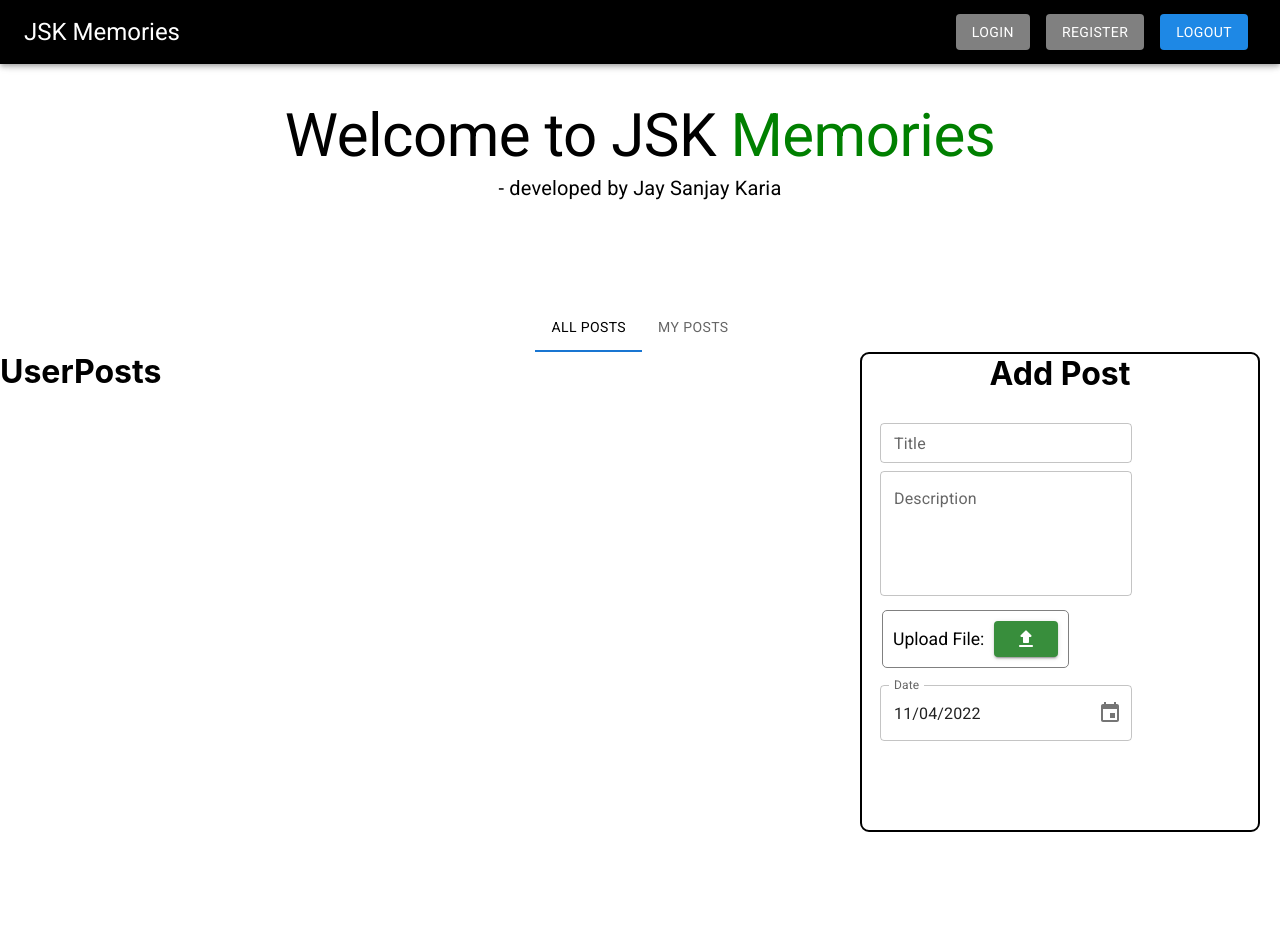
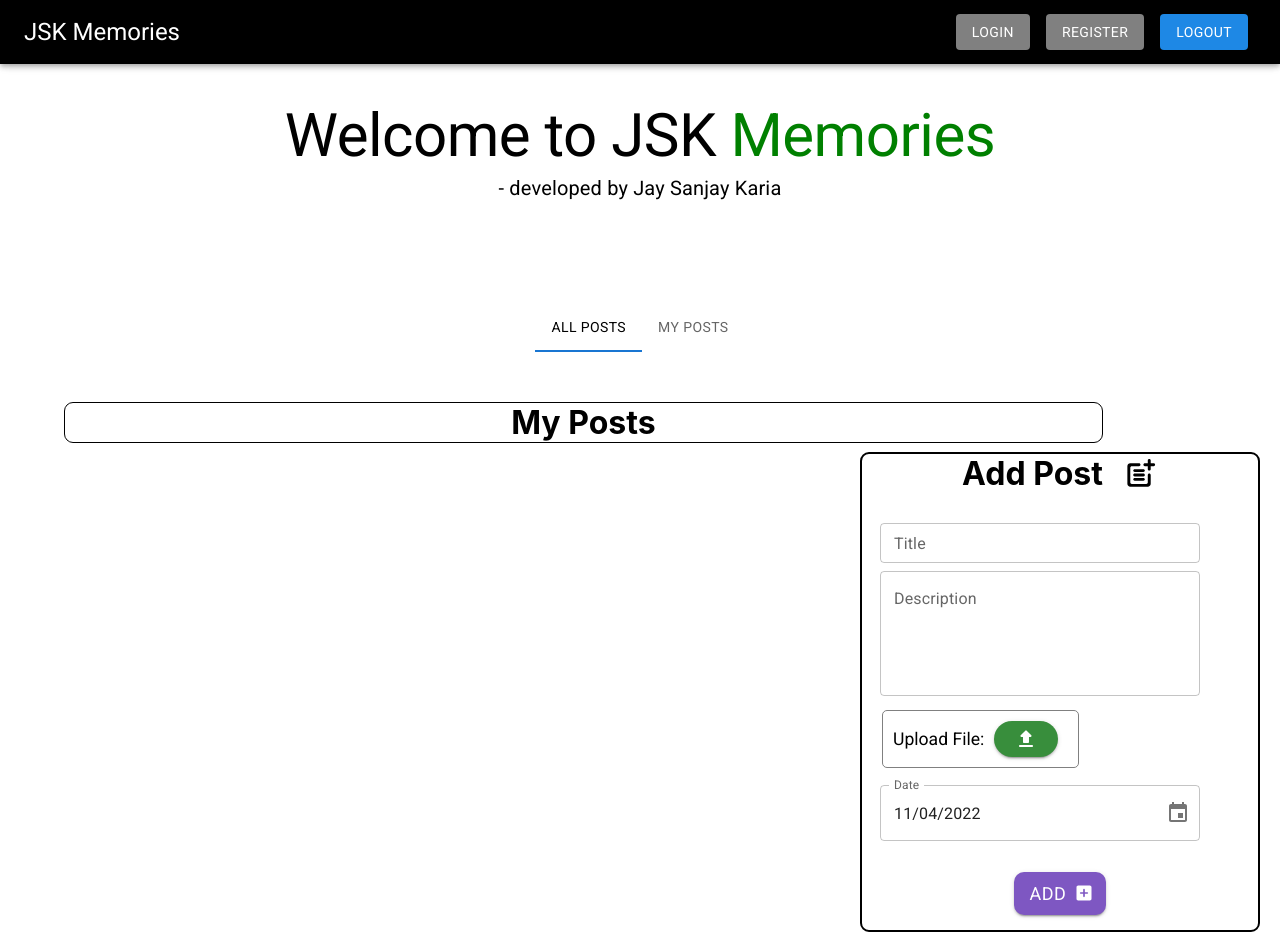
Before and after one commit to Jay-Karia/JSK-Memories, a React (Create React App) app in the folder client/: page /myPosts in a window 1280 px wide. Before the commit the page ends 832 px from the top, so only its background shows below. Built offline with nearby package versions, Linux system fonts and the light colour scheme.

Commit message:
form updated

```diff
--- a/client/src/App.css
+++ b/client/src/App.css
@@ -1,6 +1,16 @@
 * {
     margin: 0;
-    padding: 0
+    padding: 0;
+}
+
+.addContainer {
+    /* background-image: url('./Components/back.jpg'); */
+    background-size: cover;
+    background-repeat: no-repeat;
+    background-position: center center;
+    height: 100%;
+    width: 100%;
+    background-blend-mode: darken;
 }
 
 .selectLabel {
--- a/client/src/App.js
+++ b/client/src/App.js
@@ -15,6 +15,7 @@ function App() {
     const [value, setValue] = useState(0)
     return (
         <>
+        <main>
             <Header/>
             <Main/>
             <Routes>
@@ -24,6 +25,7 @@ function App() {
                 <Route path="/myPosts/:id" element={<PostDetail/>}></Route>
                 <Route path="/posts/add" element={<AddPost/>}></Route>
             </Routes>
+        </main>
         </>
     );
 }
--- a/client/src/Components/AddPost.js
+++ b/client/src/Components/AddPost.js
@@ -1,6 +1,11 @@
 import React, { useState } from "react";
 import {Box, TextField, Container, Button} from '@mui/material'
+
 import FileUploadRoundedIcon from '@mui/icons-material/FileUploadRounded';
+import PostAddRoundedIcon from '@mui/icons-material/PostAddRounded';
+import AddCircleOutlineOutlinedIcon from '@mui/icons-material/AddCircleOutlineOutlined';
+import AddBoxRoundedIcon from '@mui/icons-material/AddBoxRounded';
+
 import Stack from '@mui/material/Stack';
 import { LocalizationProvider } from '@mui/x-date-pickers/LocalizationProvider';
 import { AdapterDayjs } from '@mui/x-date-pickers/AdapterDayjs';
@@ -18,27 +23,32 @@ const AddPost = () => {
     return (
         <>
         <Container display="flex" align='center'>
-            <h1>Add Post</h1>
-            <Box component="form" sx={{ '& .MuiTextField-root': { m: 1, width: '25ch' }}} noValidate autoComplete="off">
+            <div style={{display:'flex', justifyContent:'center'}}>
+                <h1 style={{display:'flex', alignItems:'center'}} align='center'>Add Post <span style={{display:'flex', justifyContent:'center', marginLeft:'20px'}}><PostAddRoundedIcon fontSize='large'/></span></h1>
+            </div>
+            <Box component="form" sx={{ '& .MuiTextField-root': { m: 1, width: '20rem' }}} noValidate autoComplete="off">
                 <div style={{position:'absolute', left:'10px', display:'flex', alignItems:'center', justifyContent:'center'}}>
-                    <TextField label="Title" id="outlined-size-small" style={{marginTop:'30px'}} defaultValue="" size="small"/>
+                    <TextField className="textField" label="Title" id="outlined-size-small" style={{marginTop:'30px'}} defaultValue="" size="small"/>
                 </div>
                 <div style={{position:'absolute', left:'10px', display:'flex', alignItems:'center', justifyContent:'center', marginTop:'70px'}}>
-                    <TextField id="outlined-multiline-static" label="Description" multiline rows={4} />
+                    <TextField className="textField" id="outlined-multiline-static" label="Description" multiline rows={4} />
                 </div>
                 <div style={{position:'absolute', left:'20px', display:'flex', alignItems:'center', justifyContent:'center', position:'absolute', bottom:'34%',border:'0.1px solid grey', padding:'10px', fontFamily:'roboto', borderRadius:'5px'}}>
                     <label htmlFor="selection of a file" style={{fontSize:'1.1rem', marginRight:'10px'}}>Upload File: </label>
-                    <Button variant="contained" sx={{bgcolor:Colors.green[700]}} component="label"><FileUploadRoundedIcon/><input type="file" className="fileUpload" onChange={(e)=>{setFile(e.target.value)}} hidden/></Button>
-                    {/* <label htmlFor="" style={{marginLeft:'10px'}}><b>{file.split('\\')[2]}</b></label> */}
+                    <Button variant="contained" sx={{bgcolor:Colors.green[700], borderRadius:'30px'}} component="label"><FileUploadRoundedIcon/><input type="file" className="fileUpload" onChange={(e)=>{setFile(e.target.value)}} hidden/></Button>
+                    <label htmlFor="" style={{marginLeft:'10px'}}><b>{file.substring(12).split('.')[0].length>10?file.substring(12).split('.')[0].substring(0, 10)+"..."+file.substring(12).split('.')[1]:file.substring(12)}</b></label>
                 </div>
                 <Box sx={{position:'absolute', bottom:'17%', left:'10px'}}>
                     <div>
                         <LocalizationProvider dateAdapter={AdapterDayjs}>
                             <Stack spacing={3}>
-                                <DesktopDatePicker label="Date" inputFormat="MM/DD/YYYY" value={value} onChange={handleChange} renderInput={(params) => <TextField {...params} />}/>
+                                <DesktopDatePicker label="Date" inputFormat="MM/DD/YYYY" value={value} onChange={handleChange} renderInput={(params) => <TextField className="textField" {...params} />}/>
                             </Stack>
                         </LocalizationProvider>
                     </div>
+                </Box>
+                <Box display='flex' sx={{justifyContent:'center', alignItems:'center'}}>
+                    <Button endIcon={<AddBoxRoundedIcon fontSize='large'/>} variant="contained" sx={{position:'absolute', bottom:'15px', bgcolor:Colors.deepPurple[400], fontSize:'large', borderRadius:'10px'}}>Add</Button>
                 </Box>
             </Box>
         </Container>
--- a/client/src/Components/Main.js
+++ b/client/src/Components/Main.js
@@ -13,13 +13,15 @@ const Main = () => {
                 <Typography variant="h2">Welcome to JSK <span style={{color:'green'}}>Memories</span></Typography>
                 <Typography variant="h6">- developed by Jay Sanjay Karia</Typography>
             </Box>
+            <Container>
               <Box display="flex" marginLeft="auto" marginRight='auto' sx={{justifyContent:'center', marginTop:'100px'}}>
                 <Tabs value={value} onChange={(e, v)=>setValue(v)} textColor='inherit'  >
                     <Tab LinkComponent={Link} to="/posts" label="All Posts"></Tab>
                     <Tab LinkComponent={Link} to='/myPosts' label="My Posts"></Tab>
                 </Tabs>
               </Box>
-            <Container sx={{position:'absolute', right:'20px', width:'25rem', height:'30rem', display:'flex', justifyContent:'center', border:'2px solid black', borderRadius:'9px'}} marginRight='auto'>
+            </Container>
+            <Container sx={{position:'absolute', right:'20px', marginTop:'100px', width:'25rem', height:'30rem', display:'flex', justifyContent:'center', border:'2px solid black', borderRadius:'9px'}} marginRight='auto' className='addContainer'>
             <AddPost/>
             </Container>
         </Container>
--- a/client/src/Components/Posts.js
+++ b/client/src/Components/Posts.js
@@ -1,7 +1,16 @@
 import React from "react";
+import { AppBar, Toolbar, Typography, Box, Button, Tabs, Tab, Container, CssBaseline } from "@mui/material";
 
 const Posts = () => {
-    return <h1>Posts</h1>;
+    return (
+        <>
+        <Container>
+            <Box sx={{border:'1px solid black', width:'90%', borderRadius:'9px', marginTop:'50px'}}>
+                <h1 align='center'>Posts</h1>
+            </Box>
+        </Container>
+        </>
+    );
 };
 
 export default Posts;
--- a/client/src/Components/UserPosts.js
+++ b/client/src/Components/UserPosts.js
@@ -1,9 +1,14 @@
 import React from "react";
+import { AppBar, Toolbar, Typography, Box, Button, Tabs, Tab, Container, CssBaseline } from "@mui/material";
 
 const UserPosts = () => {
     return (
         <>
-            <h1>UserPosts</h1>
+             <Container>
+                <Box sx={{border:'1px solid black', width:'90%', borderRadius:'9px', marginTop:'50px'}}>
+                    <h1 align='center'>My Posts</h1>
+                </Box>
+            </Container>
         </>
     );
 };
```
Also changed, not shown: 2 other files (tests, documents, lock files or other folders). Lines whose indentation alone changed are shown as unchanged.
